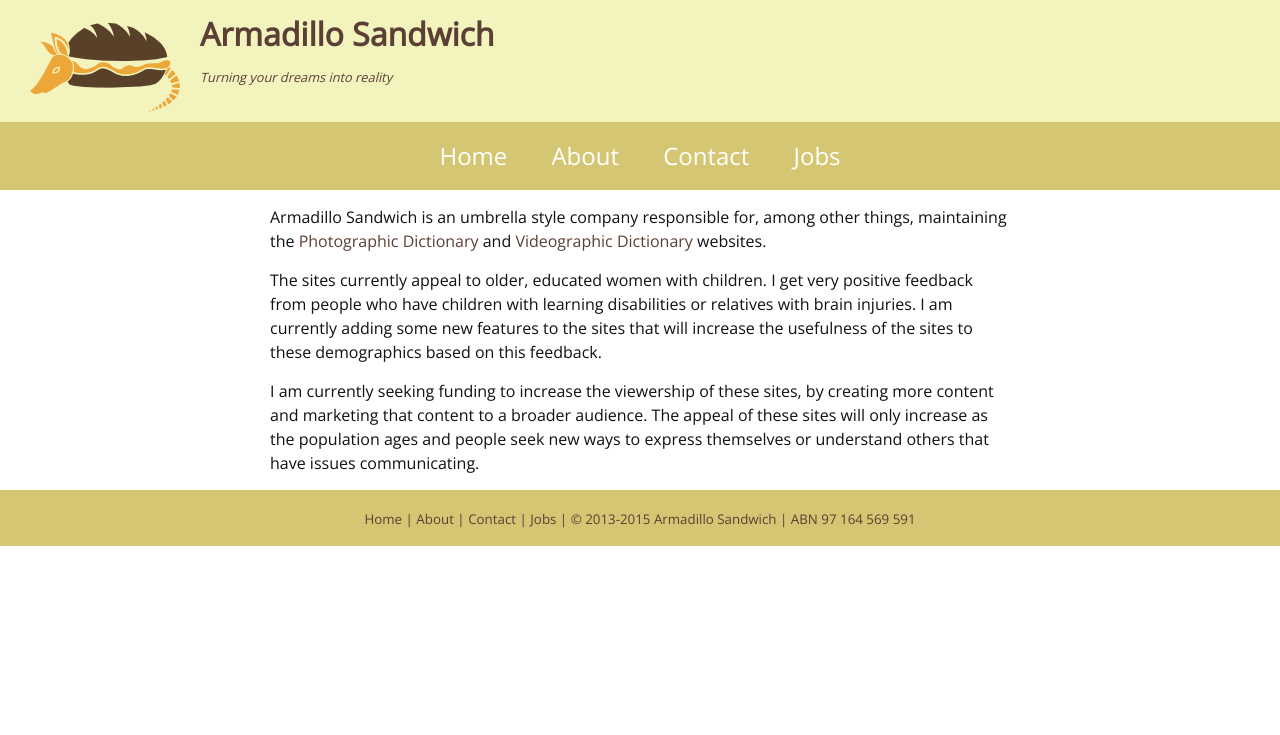
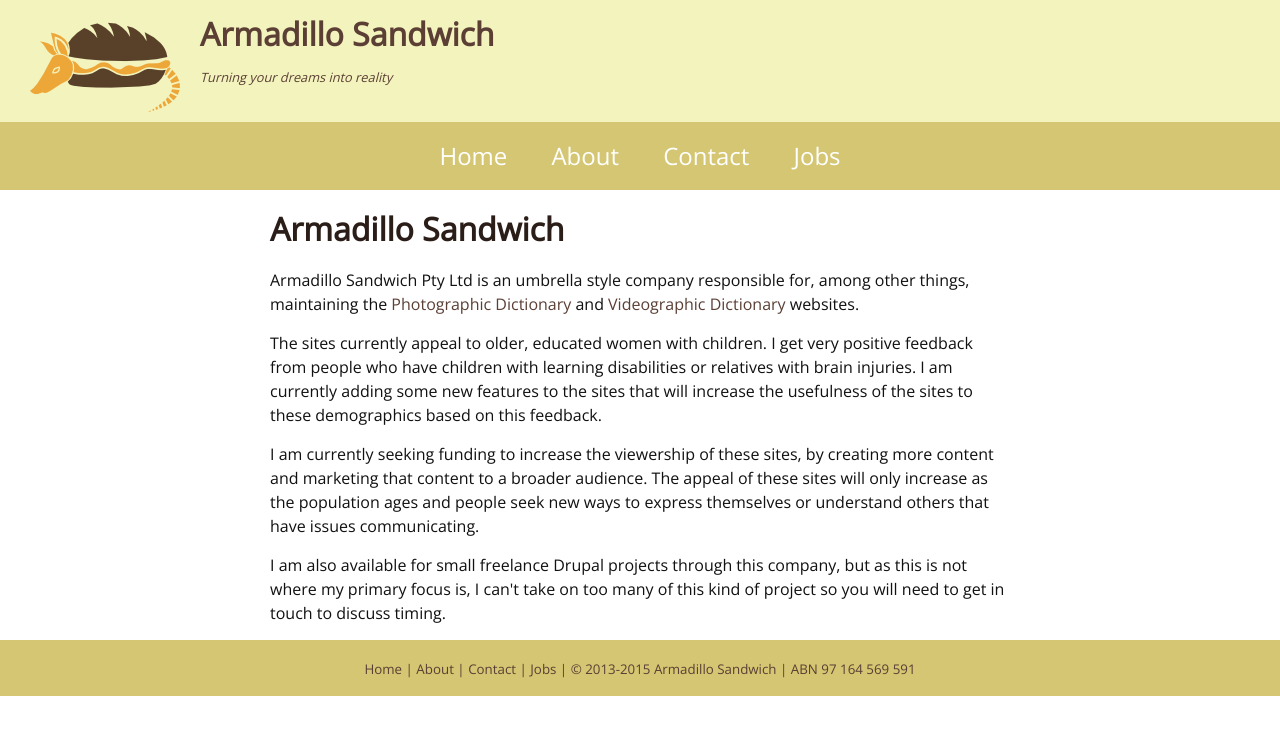
Before and after one commit to rumpledelf/armadillosandwich, a Jekyll site: the page built from index.html, in a window 1280 px wide. Shown: the top 735 px of the page. Built offline with Jekyll 4.4.1, drawn with Linux system fonts in a browser that asks for light colours.

Commit message:
Update index.html
Updated index page with further information

```diff
--- a/index.html
+++ b/index.html
@@ -1,13 +1,16 @@
 ---
 layout: default
 ---
-
+<h1>Armadillo Sandwich</h1>
 <p>
-Armadillo Sandwich is an umbrella style company responsible for, among other things, maintaining the <a href="https://photographicdictionary.com" rel="nofollow">Photographic Dictionary</a> and <a href="http://videographicdictionary.com" rel="nofollow">Videographic Dictionary</a> websites.
+  Armadillo Sandwich Pty Ltd is an umbrella style company responsible for, among other things, maintaining the <a href="https://photographicdictionary.com" rel="nofollow">Photographic Dictionary</a> and <a href="http://videographicdictionary.com" rel="nofollow">Videographic Dictionary</a> websites.
 </p>
 <p>
-The sites currently appeal to older, educated women with children. I get very positive feedback from people who have children with learning disabilities or relatives with brain injuries. I am currently adding some new features to the sites that will increase the usefulness of the sites to these demographics based on this feedback.
+  The sites currently appeal to older, educated women with children. I get very positive feedback from people who have children with learning disabilities or relatives with brain injuries. I am currently adding some new features to the sites that will increase the usefulness of the sites to these demographics based on this feedback.
 </p>
 <p>
-I am currently seeking funding to increase the viewership of these sites, by creating more content and marketing that content to a broader audience. The appeal of these sites will only increase as the population ages and people seek new ways to express themselves or understand others that have issues communicating.
+  I am currently seeking funding to increase the viewership of these sites, by creating more content and marketing that content to a broader audience. The appeal of these sites will only increase as the population ages and people seek new ways to express themselves or understand others that have issues communicating.
 </p>
+<p>
+  I am also available for small freelance Drupal projects through this company, but as this is not where my primary focus is, I can't take on too many of this kind of project so you will need to get in touch to discuss timing.
+</p>
```
